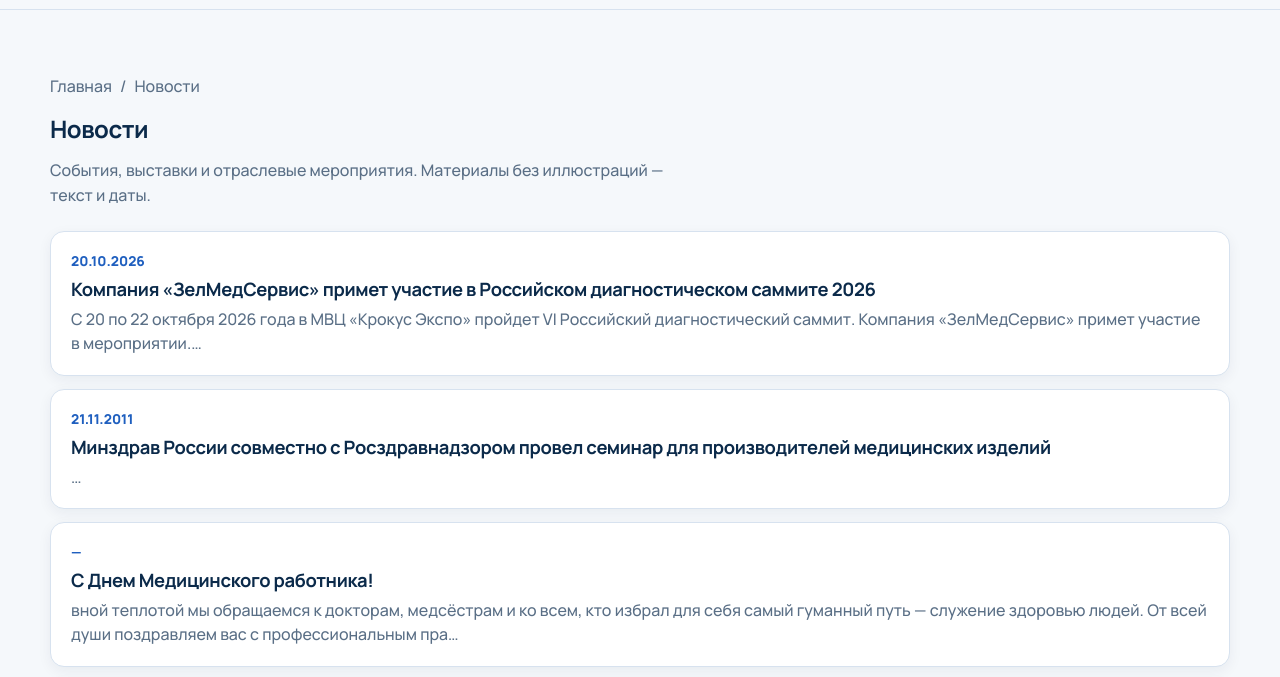
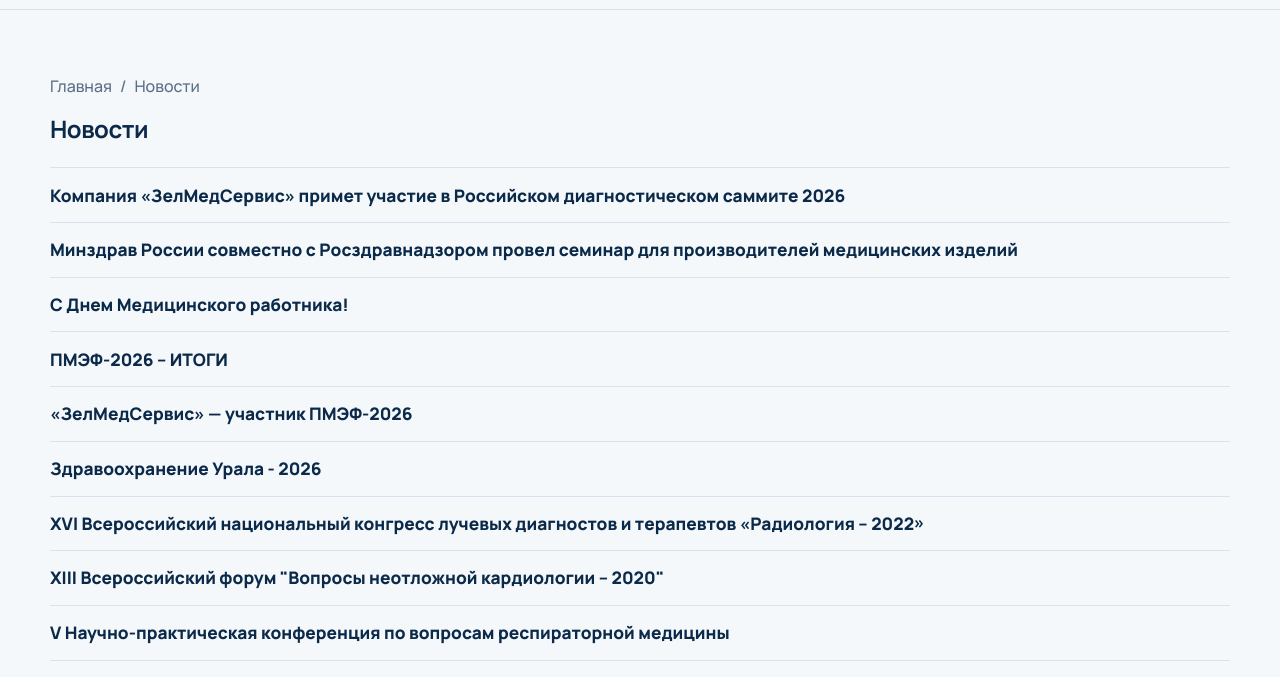
Before and after one commit to timofeyv68/zelmedservice, an Astro site: page /zelmedservice/news in a window 1280 px wide. Shown: the part 98-775 px from the top of the page. Built offline with nearby package versions, Linux system fonts and the light colour scheme; Astro itself is replaced by a stand-in of ours.

Commit message:
Show only headlines on the news list page.

```diff
--- a/src/pages/news/index.astro
+++ b/src/pages/news/index.astro
@@ -20,27 +20,39 @@ const items = [...news].sort((a, b) => {
     <div class="container">
       <nav class="crumbs"><a href={url('/')}>Главная</a><span>/</span><span>Новости</span></nav>
       <h1>Новости</h1>
-      <p class="lead">События, выставки и отраслевые мероприятия. Материалы без иллюстраций — текст и даты.</p>
-      <div class="list">
+      <ul class="list">
         {items.map((n) => (
-          <a class="card item" href={url(`news/${n.slug}/`)}>
-            <time>{n.date || '—'}</time>
-            <h2>{n.title}</h2>
-            <p>{n.body.slice(0, 180)}…</p>
-          </a>
+          <li>
+            <a href={url(`news/${n.slug}/`)}>{n.title}</a>
+          </li>
         ))}
-      </div>
+      </ul>
     </div>
   </section>
 </BaseLayout>
 
 <style>
   .crumbs { display:flex; gap:.5rem; color:var(--color-muted); margin-bottom:1rem; }
-  .lead { color:var(--color-muted); max-width:40rem; }
-  .list { display:grid; gap:.85rem; margin-top:1.5rem; }
-  .item { padding: 1.15rem 1.25rem; display:grid; gap:.4rem; }
-  .item:hover { border-color: var(--color-accent); }
-  time { color: var(--color-accent); font-weight: 800; font-size: .85rem; }
-  h2 { margin:0; font-size: 1.15rem; }
-  p { margin:0; color: var(--color-muted); }
+  .list {
+    list-style: none;
+    margin: 1.5rem 0 0;
+    padding: 0;
+    display: grid;
+    gap: 0;
+    border-top: 1px solid var(--color-border);
+  }
+  .list li {
+    border-bottom: 1px solid var(--color-border);
+  }
+  .list a {
+    display: block;
+    padding: 0.95rem 0;
+    font-weight: 750;
+    font-size: 1.08rem;
+    line-height: 1.35;
+    color: var(--color-ink);
+  }
+  .list a:hover {
+    color: var(--color-accent);
+  }
 </style>
```
